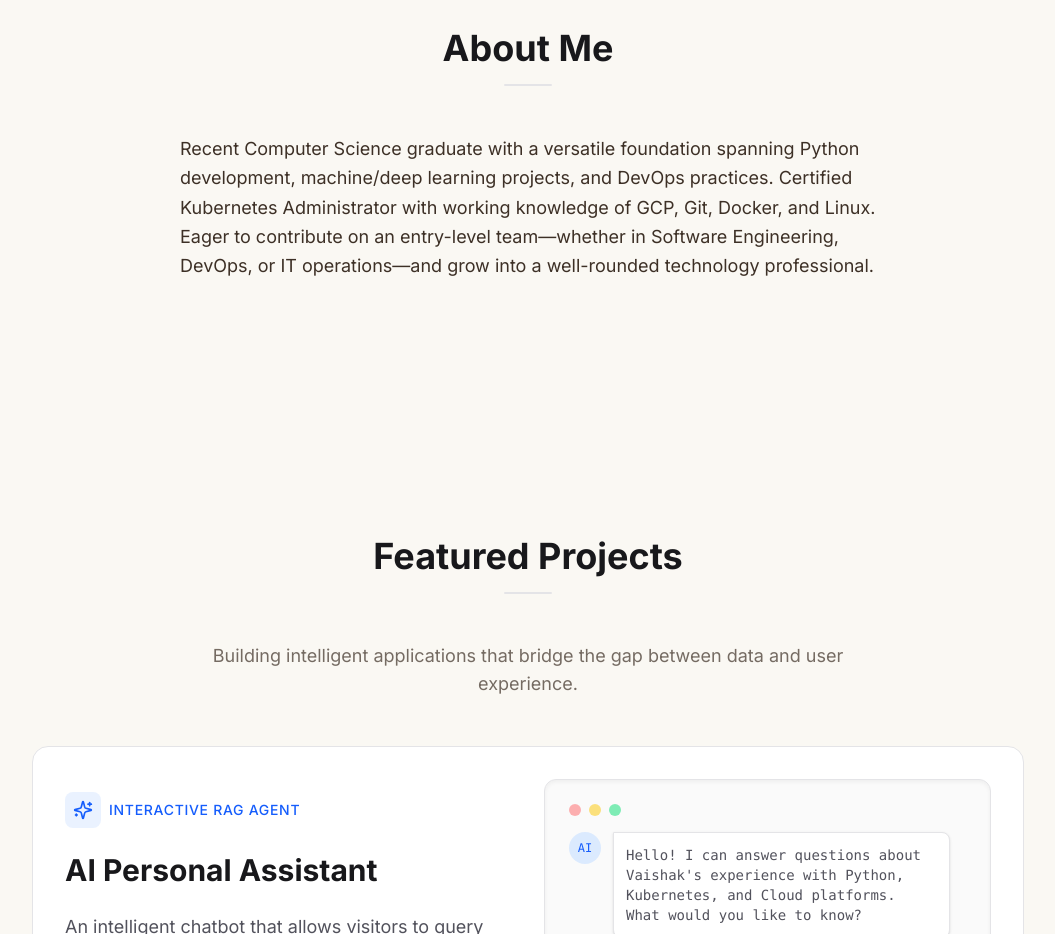
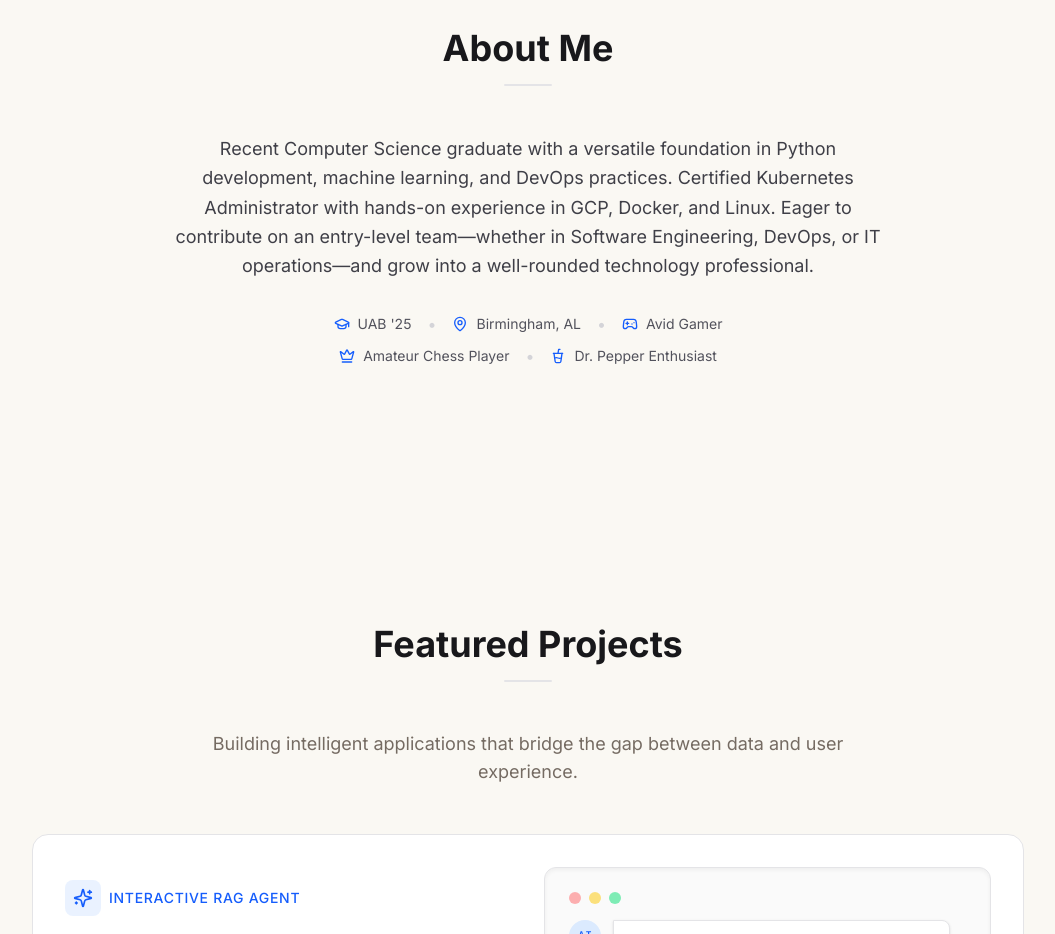
Before and after one commit to vaishakkmenon/vaishakmenon, a Next.js app: page / in a window 1280 px wide. Shown: the part 960-1894 px from the top of the page, without its empty margins (112-1167 px from the left). Built offline with nearby package versions, Linux system fonts and the light colour scheme.

Commit message:
fix card missing error, update about me

```diff
--- a/netlify/edge-functions/chat.ts
+++ b/netlify/edge-functions/chat.ts
@@ -3,6 +3,67 @@
 
 import type { Context } from '@netlify/edge-functions';
 
+// ============================================================================
+// IP-based Rate Limiting (in-memory, resets on deploy)
+// ============================================================================
+const RATE_LIMIT = 30; // requests per hour per IP
+const WINDOW_MS = 60 * 60 * 1000; // 1 hour
+
+interface RateLimitRecord {
+  count: number;
+  windowStart: number;
+}
+
+const ipRequests = new Map<string, RateLimitRecord>();
+
+function getClientIP(request: Request): string {
+  // Cloudflare sets CF-Connecting-IP as the true client IP
+  const cfIP = request.headers.get('cf-connecting-ip');
+  if (cfIP) return cfIP;
+
+  // Fallback to X-Forwarded-For (first IP in chain)
+  const xff = request.headers.get('x-forwarded-for');
+  if (xff) return xff.split(',')[0].trim();
+
+  // Last resort
+  return '127.0.0.1';
+}
+
+function checkRateLimit(ip: string): { allowed: boolean; remaining: number; resetIn: number } {
+  const now = Date.now();
+  const record = ipRequests.get(ip);
+
+  // New window or expired window
+  if (!record || now - record.windowStart > WINDOW_MS) {
+    ipRequests.set(ip, { count: 1, windowStart: now });
+    return { allowed: true, remaining: RATE_LIMIT - 1, resetIn: WINDOW_MS };
+  }
+
+  // Check if limit exceeded
+  if (record.count >= RATE_LIMIT) {
+    const resetIn = WINDOW_MS - (now - record.windowStart);
+    return { allowed: false, remaining: 0, resetIn };
+  }
+
+  // Increment and allow
+  record.count++;
+  const resetIn = WINDOW_MS - (now - record.windowStart);
+  return { allowed: true, remaining: RATE_LIMIT - record.count, resetIn };
+}
+
+// Cleanup old entries periodically (prevent memory leak)
+setInterval(() => {
+  const now = Date.now();
+  for (const [ip, record] of ipRequests.entries()) {
+    if (now - record.windowStart > WINDOW_MS) {
+      ipRequests.delete(ip);
+    }
+  }
+}, 5 * 60 * 1000); // Clean every 5 minutes
+
+// ============================================================================
+// Edge Function Handler
+// ============================================================================
 export default async (request: Request, _context: Context) => {
   // Handle CORS preflight
   if (request.method === 'OPTIONS') {
@@ -22,6 +83,30 @@ export default async (request: Request, _context: Context) => {
       status: 405,
       headers: { 'Content-Type': 'application/json' },
     });
+  }
+
+  // Check IP-based rate limit
+  const clientIP = getClientIP(request);
+  const rateLimit = checkRateLimit(clientIP);
+
+  if (!rateLimit.allowed) {
+    const resetSeconds = Math.ceil(rateLimit.resetIn / 1000);
+    return new Response(
+      JSON.stringify({
+        error: 'Rate limit exceeded',
+        detail: `Too many requests. Please try again in ${Math.ceil(resetSeconds / 60)} minutes.`,
+      }),
+      {
+        status: 429,
+        headers: {
+          'Content-Type': 'application/json',
+          'X-RateLimit-Limit': RATE_LIMIT.toString(),
+          'X-RateLimit-Remaining': '0',
+          'X-RateLimit-Reset': resetSeconds.toString(),
+          'Retry-After': resetSeconds.toString(),
+        },
+      }
+    );
   }
 
   // Get secrets from environment
--- a/package.json
+++ b/package.json
@@ -22,9 +22,11 @@
   },
   "devDependencies": {
     "@eslint/eslintrc": "^3",
+    "@netlify/edge-functions": "^3.0.3",
     "@tailwindcss/postcss": "^4.1.6",
     "@testing-library/jest-dom": "^6.6.3",
     "@testing-library/react": "^16.1.0",
+    "@types/deno": "^2.5.0",
     "@types/estree": "^1.0.7",
     "@types/jest": "^29.5.14",
     "@types/json-schema": "^7.0.15",
--- a/src/components/sections/AboutSection.tsx
+++ b/src/components/sections/AboutSection.tsx
@@ -1,30 +1,74 @@
 'use client';
+
+import React from 'react';
 
 import { AnimatedSection } from '@/components/AnimatedSection';
 import SectionHeading from '@/components/SectionHeading';
 import { SECTION_IDS } from '@/lib/constants';
+import { GraduationCap, MapPin, Gamepad2, Crown, CupSoda } from 'lucide-react';
+
+// Split into two rows for explicit layout control
+const FACTS_ROW_1 = [
+  { icon: GraduationCap, label: 'UAB \'25' },
+  { icon: MapPin, label: 'Birmingham, AL' },
+  { icon: Gamepad2, label: 'Avid Gamer' },
+];
+
+const FACTS_ROW_2 = [
+  { icon: Crown, label: 'Amateur Chess Player' },
+  { icon: CupSoda, label: 'Dr. Pepper Enthusiast' },
+];
 
 /**
  * About section with personal background and professional summary.
+ * Stacked layout: paragraph on top, horizontal quick facts below.
  */
 export function AboutSection(): React.ReactElement {
   return (
     <AnimatedSection id={SECTION_IDS.about} className="py-24 md:py-32 relative overflow-hidden">
-      {/* Background decoration - temporarily disabled */}
-      {/* <div className="absolute top-1/2 right-0 -translate-y-1/2 w-96 h-96 bg-violet-500/5 rounded-full blur-3xl -z-10" /> */}
       <SectionHeading id="about" max="3xl">
         About Me
       </SectionHeading>
 
-      <div className="mx-auto max-w-3xl px-4 translate-x-[12px] lg:translate-x-[20px]">
-        <p className="leading-relaxed text-lg">
-          Recent Computer Science graduate with a versatile foundation spanning
-          Python development, machine/deep learning projects, and DevOps
-          practices. Certified Kubernetes Administrator with working knowledge
-          of GCP, Git, Docker, and Linux. Eager to contribute on an
-          entry-level team—whether in Software Engineering, DevOps, or IT
-          operations—and grow into a well-rounded technology professional.
+      <div className="mx-auto max-w-3xl px-4 text-center">
+        {/* Professional paragraph */}
+        <p className="leading-relaxed text-lg text-zinc-700 dark:text-zinc-300 mb-8">
+          Recent Computer Science graduate with a versatile foundation in Python
+          development, machine learning, and DevOps practices. Certified Kubernetes
+          Administrator with hands-on experience in GCP, Docker, and Linux. Eager to
+          contribute on an entry-level team—whether in Software Engineering, DevOps,
+          or IT operations—and grow into a well-rounded technology professional.
         </p>
+
+        {/* Quick facts - Row 1 */}
+        <div className="flex flex-wrap items-center justify-center gap-3 md:gap-4 mb-2">
+          {FACTS_ROW_1.map((fact, index) => (
+            <React.Fragment key={fact.label}>
+              <div className="flex items-center gap-2 text-zinc-600 dark:text-zinc-400">
+                <fact.icon className="w-4 h-4 text-blue-600 dark:text-blue-400" />
+                <span className="text-sm">{fact.label}</span>
+              </div>
+              {index < FACTS_ROW_1.length - 1 && (
+                <span className="hidden md:inline text-zinc-300 dark:text-zinc-600">•</span>
+              )}
+            </React.Fragment>
+          ))}
+        </div>
+
+        {/* Quick facts - Row 2 */}
+        <div className="flex flex-wrap items-center justify-center gap-3 md:gap-4">
+          {FACTS_ROW_2.map((fact, index) => (
+            <React.Fragment key={fact.label}>
+              <div className="flex items-center gap-2 text-zinc-600 dark:text-zinc-400">
+                <fact.icon className="w-4 h-4 text-blue-600 dark:text-blue-400" />
+                <span className="text-sm">{fact.label}</span>
+              </div>
+              {index < FACTS_ROW_2.length - 1 && (
+                <span className="hidden md:inline text-zinc-300 dark:text-zinc-600">•</span>
+              )}
+            </React.Fragment>
+          ))}
+        </div>
       </div>
     </AnimatedSection>
   );
--- a/src/components/sections/CertificationsSection.tsx
+++ b/src/components/sections/CertificationsSection.tsx
@@ -15,7 +15,7 @@ import { ExternalLink, Calendar, CheckCircle } from 'lucide-react';
  * Certifications section displaying professional certifications with badges and verification links.
  */
 export function CertificationsSection(): React.ReactElement {
-  const { list, item: _item } = usePageAnimations();
+  const { list } = usePageAnimations();
 
   return (
     <AnimatedSection id={SECTION_IDS.certs} className="py-24 md:py-32 relative overflow-hidden">
--- a/src/components/ui/GlowCard.tsx
+++ b/src/components/ui/GlowCard.tsx
@@ -10,8 +10,8 @@ interface GlowCardProps {
 }
 
 export function GlowCard({ children, className = '', delay = 0 }: GlowCardProps) {
-    // Always render with animation initially (matches SSR), then disable on mobile after mount
-    const [shouldAnimate, setShouldAnimate] = useState(true);
+    // Start with no animation (safe for SSR), enable on desktop after hydration
+    const [shouldAnimate, setShouldAnimate] = useState(false);
 
     useEffect(() => {
         // After hydration, check if mobile and disable animations
@@ -23,10 +23,10 @@ export function GlowCard({ children, className = '', delay = 0 }: GlowCardProps)
 
     return (
         <motion.div
-            initial={shouldAnimate ? { opacity: 0, y: 20 } : false}
-            whileInView={shouldAnimate ? { opacity: 1, y: 0 } : {}}
+            initial={shouldAnimate ? { opacity: 0, y: 20 } : { opacity: 1, y: 0 }}
+            whileInView={{ opacity: 1, y: 0 }}
             viewport={{ once: true }}
-            transition={shouldAnimate ? { duration: 0.5, delay } : {}}
+            transition={shouldAnimate ? { duration: 0.5, delay } : { duration: 0 }}
             className={`group relative overflow-hidden rounded-2xl border border-zinc-200 dark:border-white/10 bg-white dark:bg-white/5 p-6 shadow-sm dark:shadow-none hover:shadow-md dark:hover:bg-white/10 dark:hover:border-white/20 transition-all duration-300 ${className}`}
         >
             {/* White Light Orb - Top Left */}
--- a/src/hooks/usePageAnimations.ts
+++ b/src/hooks/usePageAnimations.ts
@@ -1,4 +1,4 @@
-import { useMemo } from 'react';
+import { useMemo, useState, useEffect } from 'react';
 import { useReducedMotion, Variants } from 'framer-motion';
 import { VARIANTS, TRANSITION } from '@/lib/motion';
 import { ANIMATION } from '@/lib/constants';
@@ -11,18 +11,26 @@ export interface PageAnimations {
 }
 
 /**
- * Centralized animation configuration that respects user motion preferences.
- * Returns all animation variants needed for page sections with proper accessibility support.
+ * Centralized animation configuration that respects user motion preferences
+ * and disables animations on mobile to prevent scroll jitter.
  *
  * @example
  * const { variants, transition, list, item } = usePageAnimations();
  */
 export function usePageAnimations(): PageAnimations {
   const preferReduced = useReducedMotion();
+  const [isMobile, setIsMobile] = useState(false);
+
+  useEffect(() => {
+    const checkMobile = () => setIsMobile(window.innerWidth <= 768);
+    checkMobile();
+    window.addEventListener('resize', checkMobile);
+    return () => window.removeEventListener('resize', checkMobile);
+  }, []);
 
   return useMemo(() => {
-    // If user prefers reduced motion, return no-op animations
-    if (preferReduced) {
+    // Disable animations for reduced motion OR mobile devices
+    if (preferReduced || isMobile) {
       return {
         variants: { hidden: { opacity: 1, y: 0 }, visible: { opacity: 1, y: 0 } },
         transition: { duration: 0 },
@@ -31,7 +39,7 @@ export function usePageAnimations(): PageAnimations {
       };
     }
 
-    // Full animations for users who don't prefer reduced motion
+    // Full animations for desktop users who don't prefer reduced motion
     return {
       variants: VARIANTS,
       transition: TRANSITION,
@@ -50,5 +58,5 @@ export function usePageAnimations(): PageAnimations {
         visible: { opacity: 1, y: 0 },
       },
     };
-  }, [preferReduced]);
+  }, [preferReduced, isMobile]);
 }
```
Also changed, not shown: 1 other file (tests, documents, lock files or other folders).
